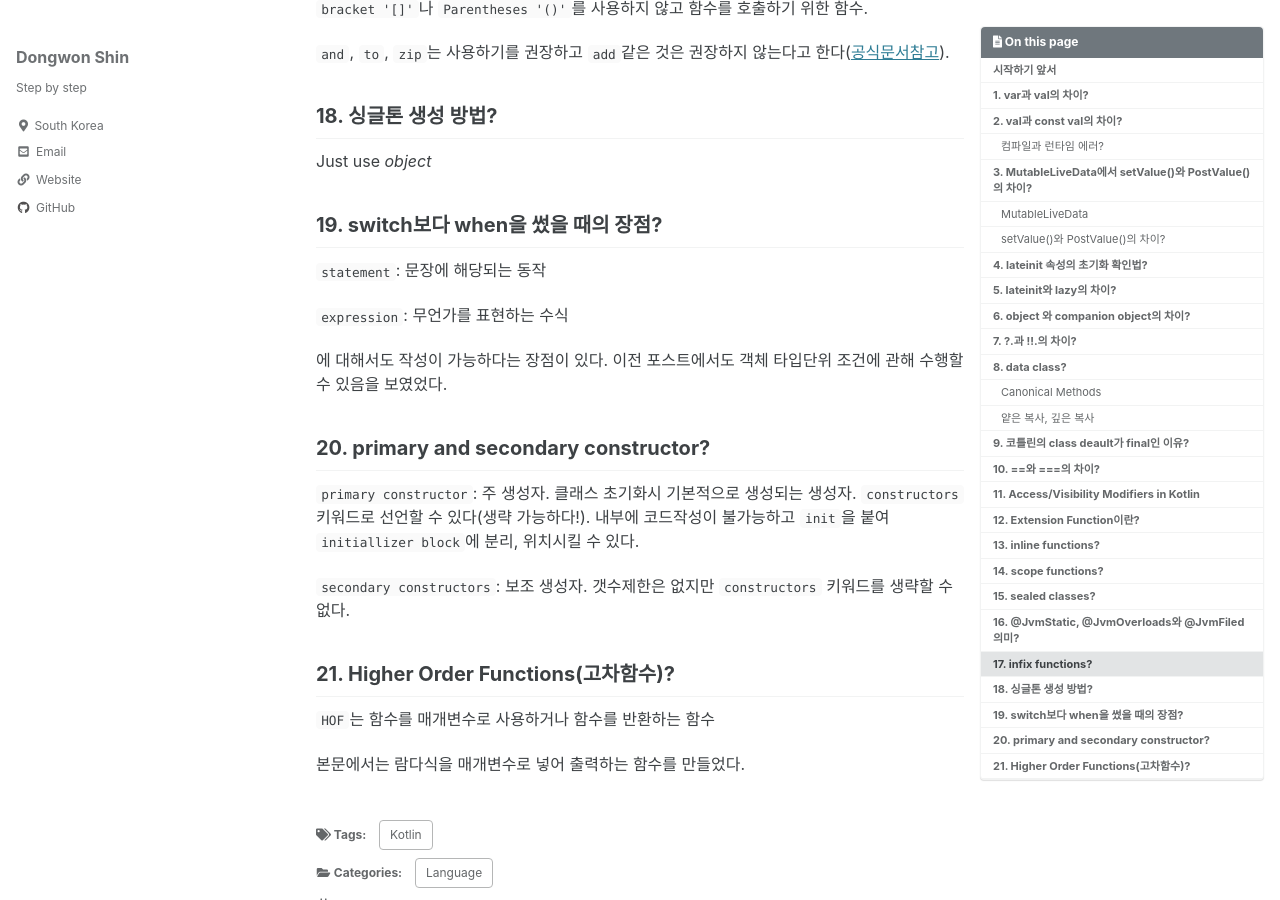
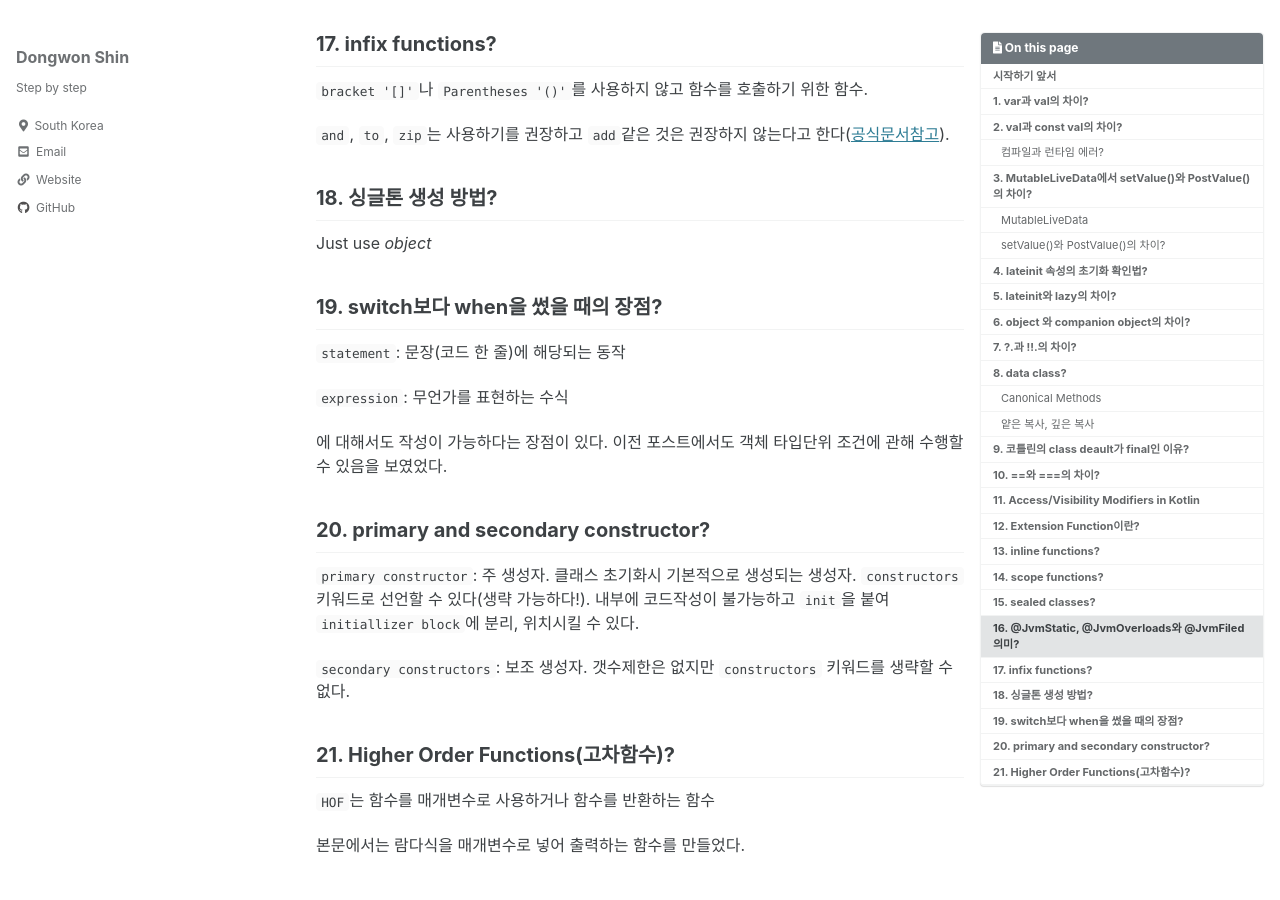
Before and after one commit to ponopono0322/ponopono0322.github.io, a Jekyll site: the page built from _posts/2022-01-16-kotlin_2.md, in a window 1280 px wide and 900 px high, scrolled down 5199 px. Built offline with Jekyll 4.4.1, drawn with Linux system fonts in a browser that asks for light colours; cached includes are drawn as plain includes; some web fonts are replaced.

Commit message:
Update 2022-01-16-kotlin_2.md

```diff
--- a/_posts/2022-01-16-kotlin_2.md
+++ b/_posts/2022-01-16-kotlin_2.md
@@ -31,6 +31,7 @@ last_modified_at: 2022-01-16
 
 ### 컴파일과 런타임 에러?
 **컴파일타임 에러(Compiletime Error)**: 프로그램이 성공적으로 컴파일링되는 것을 방해하는 *신택스에러(Syntax error)* 나 *파일참조 오류* 와 같은 에러
+
 **런타임 에러(Runtime Error)**: 프로그램의 실행중에 버그를 일으킬 수 있는 형태(*0나누기(Divide by Zero)*, *Null 참조* *메모리 부족* 등)의 에러
 
 ## 3. MutableLiveData에서 setValue()와 PostValue()의 차이?
@@ -43,7 +44,9 @@ last_modified_at: 2022-01-16
 - 최신 데이터 유지
 - 적절한 구성 변경
 - 리소스 공유
-가 있다. `LiveData`에서 `setValue()`와 `postValue()`는 `protected` 되어있어 외부에서 클래스 내의 값을 변경해줄 수 없다(*get* 만 가능). 따라서 `LiveData`를 상속받은 `MutableLiveData`를 사용한다(*set/get* 모두 가능).
+가 있다.
+
+`LiveData`에서 `setValue()`와 `postValue()`는 `protected` 되어있어 외부에서 클래스 내의 값을 변경해줄 수 없다(*get* 만 가능). 따라서 `LiveData`를 상속받은 `MutableLiveData`를 사용한다(*set/get* 모두 가능).
 
 ### setValue()와 PostValue()의 차이?
 `setValue()`는 메인 스레드에서 작동하는 함수로, 백그라운드에서 `setValue()`를 호출한다면 오류가 난다. 따라서 `setValue()`로 오류가 났다면, 해당 함수가 호출되는 스레드를 메인 스레드로 바꿔야 한다.
@@ -106,6 +109,7 @@ println(n)
 ### 얕은 복사, 깊은 복사
 
 **얕은 복사**: 실제 데이터가 아닌 단지 메모리 주소만을 복사하여 변수의 데이터로 만드는 방법
+
 **깊은 복사**: 변수가 관리하는 리소스 자체를 복사(새롭게 메모리를 할당)하여 새롭게 멤버 변수에 입력시키는 것
 
 ## 9. 코틀린의 class deault가 final인 이유?
@@ -186,7 +190,7 @@ Just use *object*
 
 ## 19. switch보다 when을 썼을 때의 장점?
 
-`statement`: 문장에 해당되는 동작
+`statement`: 문장(코드 한 줄)에 해당되는 동작
 
 `expression`: 무언가를 표현하는 수식
 
```
